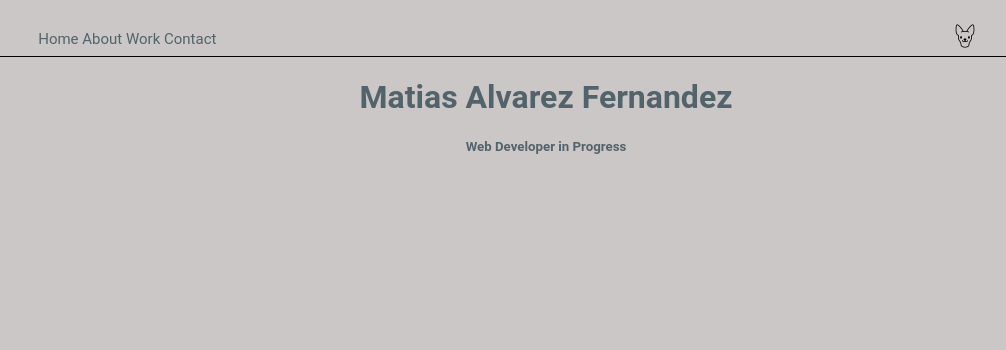
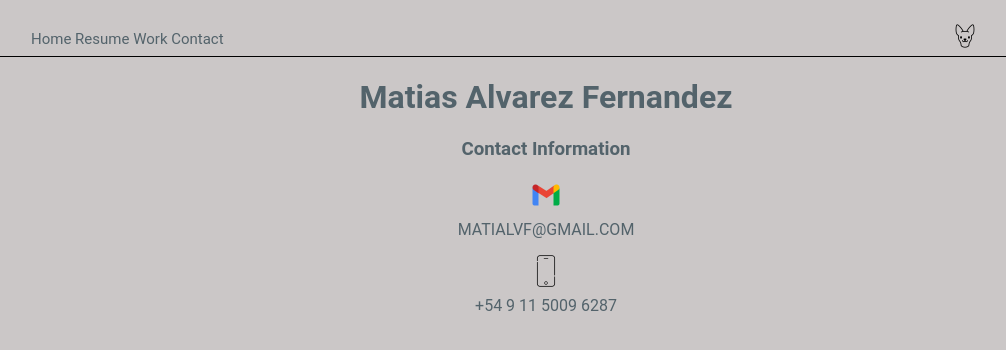
Before and after one commit to matialvf/MatiPortfolio, a Flask app: page /contact in a window 1280 px wide. Shown: the top 350 px of the page, without its empty margins (94-1100 px from the left). Run offline with Flask 2, Linux system fonts and the light colour scheme.

Commit message:
added contact information + css

```diff
--- a/portfolio/static/css/style.css
+++ b/portfolio/static/css/style.css
@@ -111,6 +111,10 @@ img:hover {
 }
 
 
+.email{
+    margin-top: 5px;
+
+}
 
 
 /*media */
--- a/portfolio/templates/base.html
+++ b/portfolio/templates/base.html
@@ -11,7 +11,7 @@
         <nav>
             <ul class="one">
                 <a class="active" href="/index"> Home </a>
-                <a class="active" href="/aboutme"> About </a>
+                <a class="active" href="/aboutme"> Resume </a>
                 <a class="active" href="/work"> Work </a>
                 <a class="active" href="/contact"> Contact </a>
             </ul>
@@ -22,7 +22,6 @@
     </div>
     <div class="homepage">
         <h1>Matias Alvarez Fernandez</h1>
-        <h5>Web Developer in Progress</h5>
     </div>
 
 {% block content %}{% endblock %}
--- a/portfolio/templates/contact.html
+++ b/portfolio/templates/contact.html
@@ -2,5 +2,16 @@
 
 {% block content %}
 
+<h3>Contact Information</h3>
+
+<div class="contact">
+<img src="static/images/gmail.png" alt="gmail" style="width:2em; height:2em;">
+<p class="email">MATIALVF@GMAIL.COM</p>
+</div>
+
+<div class="contact">
+    <img src="static/images/phone.png" alt="iphone" style="width:2em; height:2em;">
+    <p class="email">+54 9 11 5009 6287</p>
+</div>
 
 {% endblock %}
```
Also changed, not shown: portfolio/templates/base1.html (deleted, +0 -29 lines), portfolio/static/images/gmail.png (added), portfolio/static/images/phone.png (added).
